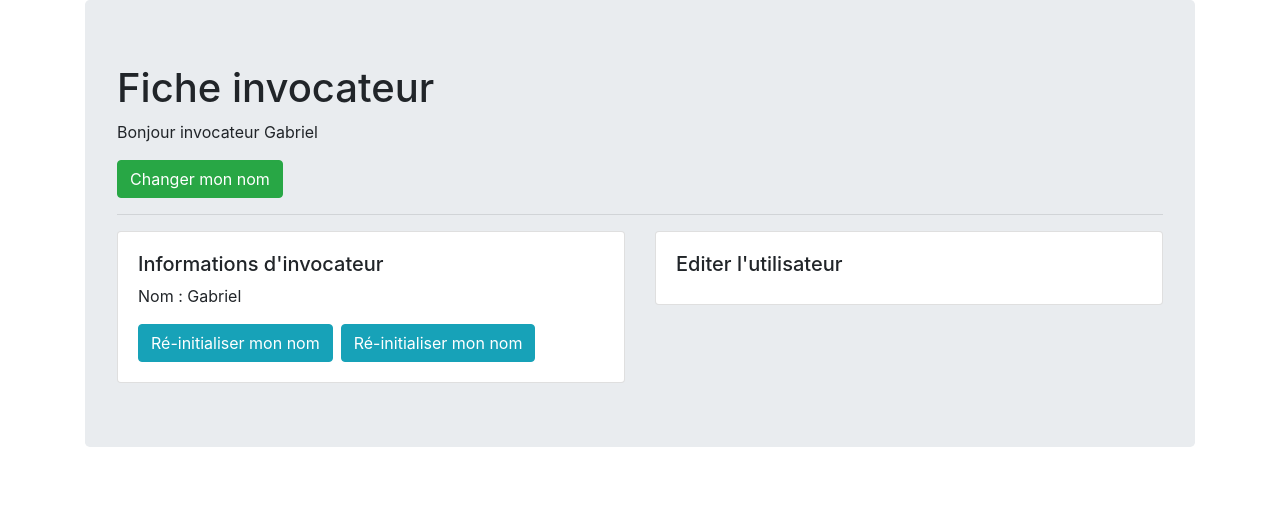
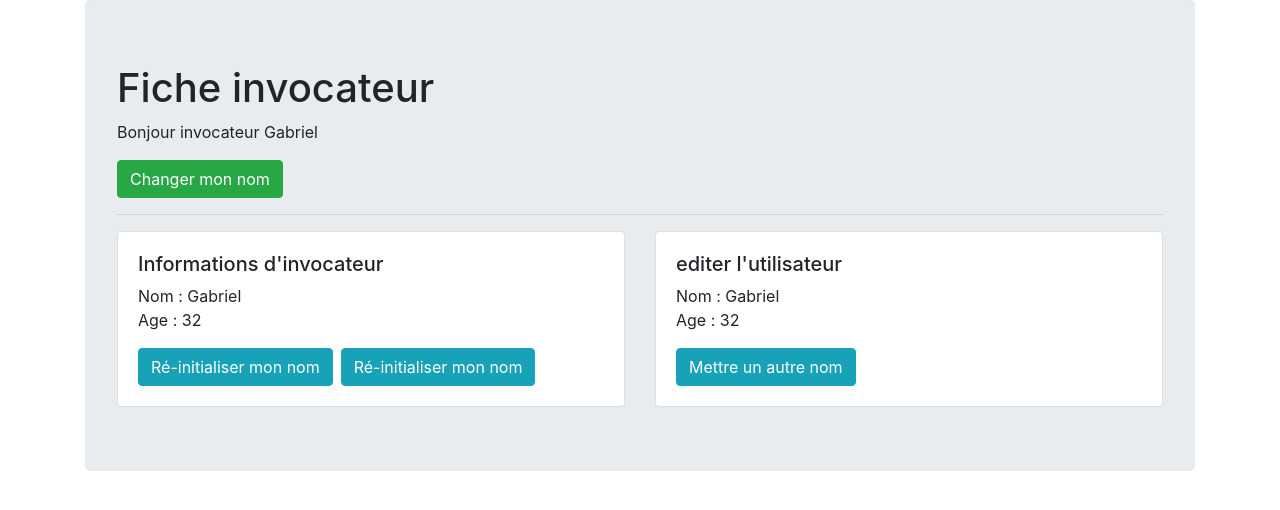
Before and after one commit to gabrielmustiere/vue-wonderful-quote, a Vue app: page / in a window 1280 px wide. Shown: the top 510 px of the page. Built offline with nearby package versions, Linux system fonts and the light colour scheme.

Commit message:
use uFirst

```diff
--- a/src/components/User.vue
+++ b/src/components/User.vue
@@ -1,17 +1,18 @@
 <template>
   <div class="jumbotron">
-    <h1>{{ $t('user.title') }}</h1>
-    <p>{{$t('user.subtitle',{name:this.name})}}</p>
-    <button @click="changeName" class="btn btn-success">{{$t('user.changeName.btn.label')}}</button>
+    <h1>{{$ucFirst($t('user.title'))}}</h1>
+    <p>{{$ucFirst($t('user.subtitle',{name: $ucFirst(this.name)}))}}</p>
+    <button @click="changeName" class="btn btn-success">{{$ucFirst($t('user.changeName.btn.label'))}}</button>
     <hr>
     <div class="row">
       <div class="col">
         <user-details :name="name"
+                      :age="age"
                       :resetFn="resetName"
                       @resetName="name = $event"></user-details>
       </div>
       <div class="col">
-        <user-edit></user-edit>
+        <user-edit :name="name" :age="age"></user-edit>
       </div>
     </div>
   </div>
@@ -24,15 +25,16 @@ import UserEdit from './UserEdit'
 export default {
   data () {
     return {
-      name: 'Gabriel'
+      name: 'Gabriel',
+      age: 32
     }
   },
   methods: {
     changeName () {
-      this.name = 'Quentin'
+      this.name = 'quentin'
     },
     resetName () {
-      this.name = 'Gabriel'
+      this.name = 'gabriel'
     }
   },
   components: {
--- a/src/components/UserDetails.vue
+++ b/src/components/UserDetails.vue
@@ -2,12 +2,13 @@
   <div>
     <div class="card">
       <div class="card-body">
-        <h5>{{$t('user.userDetails.title')}}</h5>
+        <h5>{{$ucFirst($t('user.userDetails.title'))}}</h5>
         <ul class="list-unstyled">
-          <li>{{$t('user.userDetails.item.name.label')}} : {{ name }}</li>
+          <li>{{$ucFirst($t('user.userDetails.item.name.label'))}} : {{$ucFirst(name)}}</li>
+          <li>{{$ucFirst($t('user.userDetails.item.age.label'))}} : {{ age }}</li>
         </ul>
-        <button class="btn btn-info" @click="resetName()">{{$t('user.userDetails.btn.reinit')}}</button>
-        <button class="btn btn-info ml-2" @click="resetFn">{{$t('user.userDetails.btn.reinit')}}</button>
+        <button class="btn btn-info" @click="resetName()">{{$ucFirst($t('user.userDetails.btn.reinit'))}}</button>
+        <button class="btn btn-info ml-2" @click="resetFn">{{$ucFirst($t('user.userDetails.btn.reinit'))}}</button>
       </div>
     </div>
   </div>
@@ -19,13 +20,17 @@ export default {
   props: {
     name: {
       type: String,
-      default: 'Gabriel'
+      default: 'gabriel'
+    },
+    age: {
+      type: Number,
+      default: 0
     },
     resetFn: Function
   },
   methods: {
     resetName () {
-      this.name = 'Gabriel'
+      this.name = 'gabriel'
       this.$emit('resetName', this.name)
     }
   }
--- a/src/components/UserEdit.vue
+++ b/src/components/UserEdit.vue
@@ -2,12 +2,32 @@
   <div class="card">
     <div class="card-body">
       <h5>{{$t('user.userEdit.title')}}</h5>
+      <ul class="list-unstyled">
+        <li>{{$ucFirst($t('user.userEdit.name.label'))}} : {{$ucFirst(name)}}</li>
+        <li>{{$ucFirst($t('user.userEdit.age.label'))}} : {{age}}</li>
+      </ul>
+      <button class="btn btn-info" @click="changeName">{{$ucFirst($t('user.userEdit.btn.changeName'))}}</button>
     </div>
   </div>
 </template>
 
 <script>
 export default {
-  name: 'UserEdit'
+  name: 'UserEdit',
+  props: {
+    name: {
+      type: String,
+      default: 'Gabriel'
+    },
+    age: {
+      type: Number,
+      default: 0
+    }
+  },
+  methods: {
+    changeName () {
+      this.name = 'léon'
+    }
+  }
 }
 </script>
--- a/src/locales/fr.json
+++ b/src/locales/fr.json
@@ -1,30 +1,42 @@
 {
   "common": {
     "app": {
-      "title": "La faille de l'invocateur"
+      "title": "la faille de l'invocateur"
     }
   },
   "user": {
-    "title": "Fiche invocateur",
-    "subtitle": "Bonjour invocateur {name}",
+    "title": "fiche invocateur",
+    "subtitle": "bonjour invocateur {name}",
     "changeName": {
       "btn": {
-        "label": "Changer mon nom"
+        "label": "changer mon nom"
       }
     },
     "userDetails": {
-      "title": "Informations d'invocateur",
+      "title": "informations d'invocateur",
       "item": {
         "name": {
-          "label": "Nom"
+          "label": "nom"
+        },
+        "age": {
+          "label": "age"
         }
       },
-      "btn" : {
-        "reinit" :"Ré-initialiser mon nom"
+      "btn": {
+        "reinit": "ré-initialiser mon nom"
       }
     },
     "userEdit": {
-      "title": "Editer l'utilisateur"
+      "title": "editer l'utilisateur",
+      "name": {
+        "label": "nom"
+      },
+      "age": {
+        "label": "age"
+      },
+      "btn": {
+        "changeName": "mettre un autre nom"
+      }
     }
   }
 }
```
